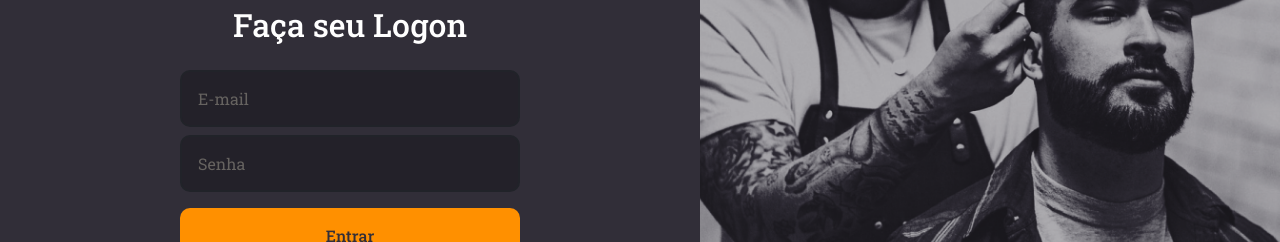
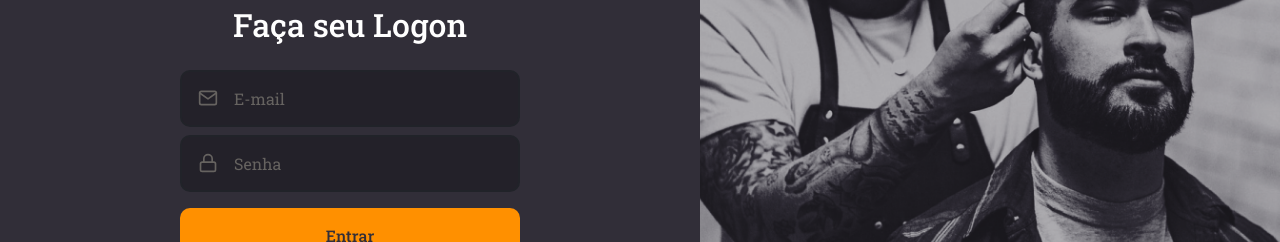
Before and after one commit to renatoschlogel/gobarber-frontend, a React (Create React App) app: page / in a window 1280 px wide. Shown: the part 289-531 px from the top of the page. Built offline with nearby package versions, Linux system fonts and the light colour scheme.

Commit message:
Estrutura das Paginas - Isolando Componentes

```diff
--- /dev/null
+++ b/src/components/Button/Button.styles.ts
@@ -0,0 +1,19 @@
+import styled from 'styled-components';
+import { shade } from 'polished';
+
+export const Container = styled.button`
+  background: #ff9000;
+  height: 56px;
+  border-radius: 10px;
+  border: 0;
+  padding: 0 16px;
+  color: #312e38;
+  width: 100%;
+  font-weight: 500;
+  margin-top: 16px;
+  transition: background-color 0.2s;
+
+  &:hover {
+    background: ${shade(0.2, '#ff9000')};
+  }
+`;
--- /dev/null
+++ b/src/components/Button/Button.tsx
@@ -0,0 +1,13 @@
+import React, { ButtonHTMLAttributes } from 'react';
+
+import { Container } from './Button.styles';
+
+type ButtonProps = ButtonHTMLAttributes<HTMLButtonElement>;
+
+const Button: React.FC<ButtonProps> = ({ children, ...rest }) => (
+  <Container type="button" {...rest}>
+    {children}
+  </Container>
+);
+
+export default Button;
--- /dev/null
+++ b/src/components/Input/Input.styles.ts
@@ -0,0 +1,31 @@
+import styled from 'styled-components';
+
+export const Container = styled.div`
+  background: #232129;
+  border-radius: 10px;
+  border: 2px solid #212329;
+  padding: 16px;
+  width: 100%;
+  color: #666360;
+  display: flex;
+  align-items: center;
+
+  & + div {
+    margin-top: 8px;
+  }
+
+  input {
+    flex: 1;
+    background: transparent;
+    border: 0;
+    color: #f4ede8;
+
+    &::placeholder {
+      color: #666360;
+    }
+  }
+
+  svg {
+    margin-right: 16px;
+  }
+`;
--- /dev/null
+++ b/src/components/Input/Input.tsx
@@ -0,0 +1,16 @@
+import React, { InputHTMLAttributes } from 'react';
+import { IconBaseProps } from 'react-icons';
+import { Container } from './Input.styles';
+
+interface InputProps extends InputHTMLAttributes<HTMLInputElement> {
+  name: string;
+  icon?: React.ComponentType<IconBaseProps>;
+}
+
+const Input: React.FC<InputProps> = ({ icon: Icon, ...rest }) => (
+  <Container>
+    {Icon && <Icon size={20} />}
+    <input {...rest} />
+  </Container>
+);
+export default Input;
--- a/src/pages/signin/SignIn.styles.ts
+++ b/src/pages/signin/SignIn.styles.ts
@@ -26,40 +26,6 @@
 
     h1 {
       margin-bottom: 24px;
-    }
-
-    input {
-      background: #232129;
-      border-radius: 10px;
-      border: 2px solid #212329;
-      padding: 16px;
-      width: 100%;
-      color: #f4ede8;
-
-      &::placeholder {
-        color: #666360;
-      }
-
-      & + input {
-        margin-top: 8px;
-      }
-    }
-
-    button {
-      background: #ff9000;
-      height: 56px;
-      border-radius: 10px;
-      border: 0;
-      padding: 0 16px;
-      color: #312e38;
-      width: 100%;
-      font-weight: 500;
-      margin-top: 16px;
-      transition: background-color 0.2s;
-
-      &:hover {
-        background: ${shade(0.2, '#ff9000')};
-      }
     }
 
     a {
--- a/src/pages/signin/SignIn.tsx
+++ b/src/pages/signin/SignIn.tsx
@@ -1,7 +1,10 @@
 import React from 'react';
-import { FiLogIn } from 'react-icons/fi';
+import { FiLogIn, FiMail, FiLock } from 'react-icons/fi';
 
 import logoImg from '../../assets/logo.svg';
+
+import Input from '../../components/Input/Input';
+import Button from '../../components/Button/Button';
 
 import { Container, Content, Background } from './SignIn.styles';
 
@@ -12,10 +15,10 @@
       <form>
         <h1>Faça seu Logon</h1>
 
-        <input placeholder="E-mail" />
-        <input type="password" placeholder="Senha" />
+        <Input name="E-mail" icon={FiMail} placeholder="E-mail" />
+        <Input name="Senha" type="password" icon={FiLock} placeholder="Senha" />
 
-        <button type="submit">Entrar</button>
+        <Button type="submit">Entrar</Button>
 
         <a href="forgot">Esqueci minha senha</a>
       </form>
```
Also changed, not shown: .eslintrc.json.
